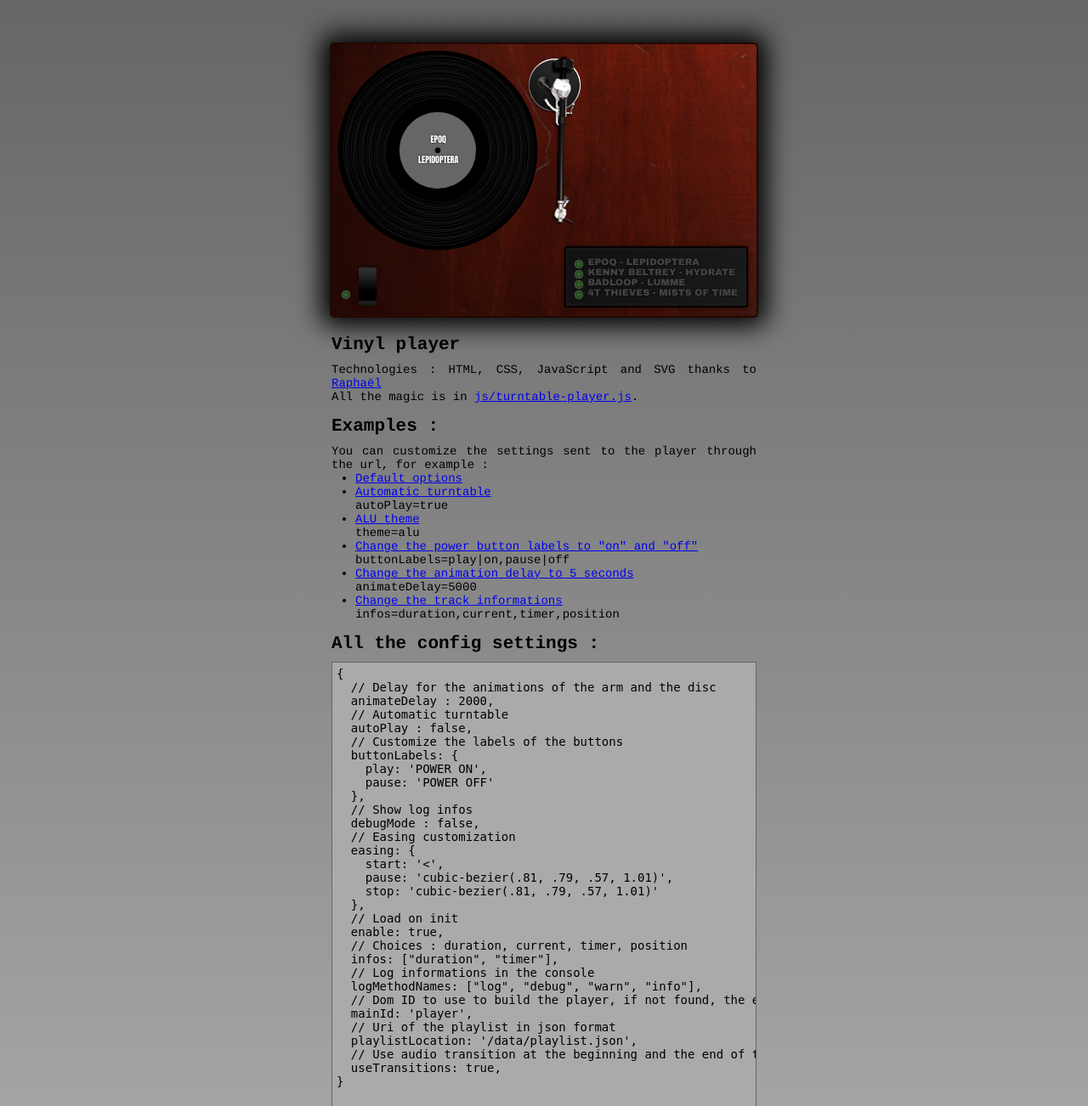
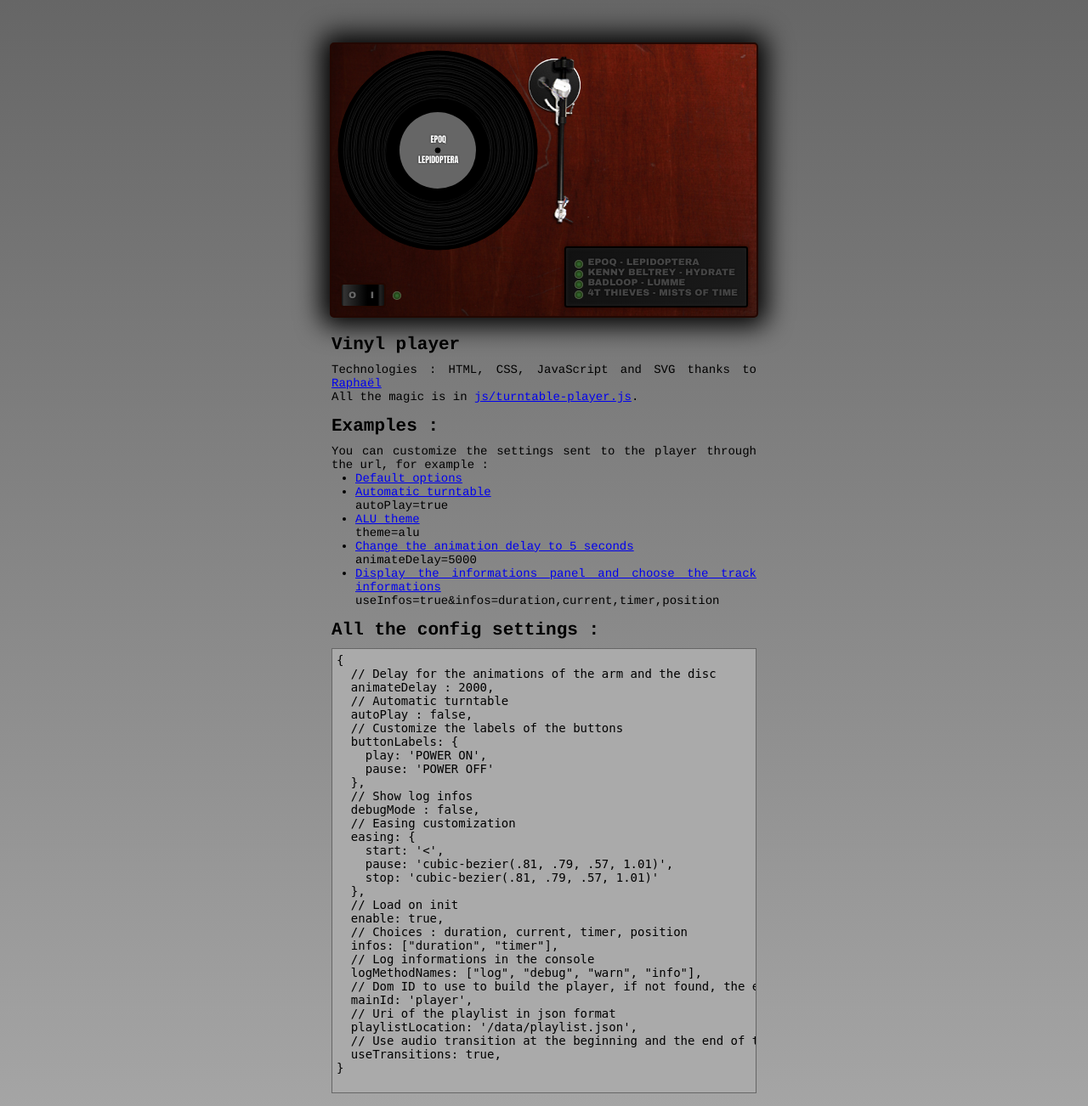
Before and after one commit to alexisjanvier/player-vinyle-HTML5, a PHP site: page / in a window 1280 px wide. Shown: the top 1302 px of the page at 85% size. Run offline with PHP 8.4, Linux system fonts and the light colour scheme.

Commit message:
Replaced the power button with HTML radio tags

```diff
--- a/public/css/main.css
+++ b/public/css/main.css
@@ -75,19 +75,22 @@ article footer {
 	cursor: pointer;
 	outline: 0;
 }
+
+/* REMOTE PANEL */
 #player.default .remote {
 	bottom: 10px;
 	left: 10px;
-	padding-left: 20px;
+	padding-right: 20px;
 	position: absolute;
 }
-#player.default .remote button {
+/** REMOTE PANEL / POWER BUTTON **/
+#player.default .remote .powerButton {
 	background-color: #000;
-	background-image: -webkit-linear-gradient(top, #111, #333 5%, #000 60%, #000 85%, #222 90%, #101010);
-	background-image: -moz-linear-gradient(top, #111, #333 5%, #000 60%, #000 85%, #222 90%, #101010);
-	background-image: -ms-linear-gradient(top, #111, #333 5%, #000 60%, #000 85%, #222 90%, #101010);
-	background-image: -o-linear-gradient(top, #111, #333 5%, #000 60%, #000 85%, #222 90%, #101010);
-	background-image: linear-gradient(top, #111, #333 5%, #000 60%, #000 85%, #222 90%, #101010);
+	background-image: -webkit-linear-gradient(left, #111, #333 5%, #000 60%, #000 85%, #222 90%, #101010);
+	background-image: -moz-linear-gradient(left, #111, #333 5%, #000 60%, #000 85%, #222 90%, #101010);
+	background-image: -ms-linear-gradient(left, #111, #333 5%, #000 60%, #000 85%, #222 90%, #101010);
+	background-image: -o-linear-gradient(left, #111, #333 5%, #000 60%, #000 85%, #222 90%, #101010);
+	background-image: linear-gradient(left, #111, #333 5%, #000 60%, #000 85%, #222 90%, #101010);
 	border: 2px solid;
 	color: #666;
 	-webkit-border-radius: 4px;
@@ -96,18 +99,20 @@ article footer {
 	-o-border-radius: 4px;
 	border-radius: 4px;
 	display: block;
-	height: 50px;
+	height: 25px;
+	line-height: 25px;
+	position: relative;
 	text-align: center;
-	width: 25px;
+	width: 50px;
 }
-#player.default .remote button.active {
-	background-image: -webkit-linear-gradient(bottom, #111, #333 5%, #000 60%, #000 85%, #222 90%, #101010);
-	background-image: -moz-linear-gradient(bottom, #111, #333 5%, #000 60%, #000 85%, #222 90%, #101010);
-	background-image: -ms-linear-gradient(bottom, #111, #333 5%, #000 60%, #000 85%, #222 90%, #101010);
-	background-image: -o-linear-gradient(bottom, #111, #333 5%, #000 60%, #000 85%, #222 90%, #101010);
-	background-image: linear-gradient(bottom, #111, #333 5%, #000 60%, #000 85%, #222 90%, #101010s);
+#player.default .remote .powerButton.active {
+	background-image: -webkit-linear-gradient(right, #111, #333 5%, #000 60%, #000 85%, #222 90%, #101010);
+	background-image: -moz-linear-gradient(right, #111, #333 5%, #000 60%, #000 85%, #222 90%, #101010);
+	background-image: -ms-linear-gradient(right, #111, #333 5%, #000 60%, #000 85%, #222 90%, #101010);
+	background-image: -o-linear-gradient(right, #111, #333 5%, #000 60%, #000 85%, #222 90%, #101010);
+	background-image: linear-gradient(right, #111, #333 5%, #000 60%, #000 85%, #222 90%, #101010s);
 }
-#player.default .remote button:before {
+#player.default .remote .powerButton:before {
 	background: -webkit-radial-gradient(#347235, #254117 51%, #ccc);
 	background: -moz-radial-gradient(#347235, #254117 51%, #ccc);
 	background: -ms-radial-gradient(#347235, #254117 51%, #ccc);
@@ -116,12 +121,12 @@ article footer {
 	border-radius: 5px;
 	content: " ";
 	height: 10px;
-	left: -20px;
+	right: -20px;
 	position: absolute;
-	bottom: 8px;
+	top: 8px;
 	width: 10px;
 }
-#player.default .remote button.active:before {
+#player.default .remote .powerButton.active:before {
 	background: -webkit-radial-gradient(green, #4AA02C 51%, #ccc);
 	background: -moz-radial-gradient(green, #4AA02C 51%, #ccc);
 	background: -ms-radial-gradient(green, #4AA02C 51%, #ccc);
@@ -133,6 +138,35 @@ article footer {
 	-o-box-shadow: 0 0 5px green;
 	box-shadow: 0 0 5px green;
 }
+#player.default .remote .powerButton input[type=radio] {
+	display: none;
+}
+#player.default .remote .powerButton label {
+	bottom: 0;
+	position: absolute;
+	top: 0;
+}
+#player.default .remote .powerButton label[for=power-off] {
+	left: 0;
+	padding-left: 8px;
+	padding-right: 10px;
+}
+#player.default .remote .powerButton label[for=power-on] {
+	cursor: pointer;
+	right: 0;
+	padding-left: 10px;
+	padding-right: 12px;
+}
+#player.default .remote .powerButton.active label[for=power-off] {
+	cursor: pointer;
+	padding-left: 10px;
+}
+#player.default .remote .powerButton.active label[for=power-on] {
+	cursor: default;
+	padding-right: 10px;
+}
+
+/* OTHER PANELS */
 #player.default .infos,
 #player.default .playlist {
 	background-color: #111;
@@ -209,7 +243,7 @@ article footer {
 	background: #230700 url(../img/default/bg-wood.png) top right;
 	border-color: #230700;
 }
-#player.default.wood .remote button {
+#player.default.wood .remote .powerButton {
 	border-color: #230700;
 }
 #player.default.wood .playlist,
@@ -226,7 +260,7 @@ article footer {
 	background: #727272 url(../img/default/bg-alu.png) top right;
 	border-color: #727272;
 }
-#player.default.alu .remote button {
+#player.default.alu .remote .powerButton {
 	border-color: #727272;
 }
 #player.default.alu .playlist,
--- a/public/index.php
+++ b/public/index.php
@@ -15,7 +15,7 @@ $keys_string = array(
 	'mainId', 'playlistLocation', 'theme'
 );
 $keys_boolean = array(
-	'enable', 'debugMode', 'autoPlay', 'useTransitions'
+	'enable', 'debugMode', 'autoPlay', 'useTransitions', 'useInfos'
 );
 $keys_int = array(
 	'animateDelay'
@@ -67,12 +67,10 @@ foreach ($keys as $key)
 				<br />autoPlay=true</li>
 			<li><a href="index.php?theme=alu">ALU theme<a>
 				<br />theme=alu</li>
-			<li><a href="index.php?buttonLabels=play|on,pause|off">Change the power button labels to "on" and "off"<a>
-				<br />buttonLabels=play|on,pause|off</li>
 			<li><a href="index.php?animateDelay=5000">Change the animation delay to 5 seconds<a>
 				<br />animateDelay=5000</li>
-			<li><a href="index.php?infos=duration,current,timer,position">Change the track informations<a>
-				<br />infos=duration,current,timer,position</li>
+			<li><a href="index.php?useInfos=true&infos=duration,current,timer,position">Display the informations panel and choose the track informations<a>
+				<br />useInfos=true&infos=duration,current,timer,position</li>
 		</ul>
 		<h2>All the config settings :</h2>
 		<pre>
--- a/public/js/turntable-player.js
+++ b/public/js/turntable-player.js
@@ -11,8 +11,8 @@ turntablePlayerEngine.prototype = {
 		autoPlay : false, // Automatic turntable
 		autoStop: 60000, // Time in ms when the turntable auto-shutdowns when it turns with no track in manual mode
 		buttonLabels: { // Customize the labels of the buttons
-			play: 'POWER',
-			pause: 'POWER'
+			powerON: 'I',
+			powerOFF: 'O'
 		},
 		easing: { // Easing customization
 			start: '<',
@@ -26,8 +26,7 @@ turntablePlayerEngine.prototype = {
 		infos: ["duration", "timer"], // Choices : duration, current, timer, position
 		logMethodNames: ["log", "debug", "warn", "info"], // Log informations in the console
 		theme: 'wood', // The name of the theme
-		useInfos: true, // Use the informations panel
-		usePowerButtonLabel: false, // Use the label for the power button
+		useInfos: false, // Use the informations panel
 		useTransitions: true, // Use the audio transitions
 
 		themes : { // The list of the available themes with their settings
@@ -204,12 +203,12 @@ turntablePlayerEngine.prototype = {
 	_discTitle: null,
 	_player: null,
 	_playlist: null,
-	_playPause: null,
 	_playlistIndex: 0,
 	_transitionID: null,
 	_wrapper: null,
 
-	_buttons: {},
+	_powerButtons: {},
+	_playlistButtons: {},
 	_infos: {},
 	_playerTransition: {},
 
@@ -584,9 +583,7 @@ turntablePlayerEngine.prototype = {
 	 * Init the track informations
 	 */
 	initInfos : function () {
-		if (this.options.themes[this.options.theme].useInfos
-			&& this.options.infos.length && !this._infosInit
-		) {
+		if (this.options.useInfos && this.options.infos.length && !this._infosInit) {
 			var
 				infos = document.createElementNS('http://www.w3.org/1999/xhtml', 'div'),
 				a = {
@@ -621,27 +618,52 @@ turntablePlayerEngine.prototype = {
 	 * Init the remote control
 	 */
 	initRemote : function () {
-		if (!this._playPause) {
+		if (!this._powerButtons.inputON) {
 			var
 				self = this,
 				remote = document.createElementNS('http://www.w3.org/1999/xhtml', 'div'),
-				button = document.createElementNS('http://www.w3.org/1999/xhtml', 'button')
+				button = document.createElementNS('http://www.w3.org/1999/xhtml', 'div'),
+				inputON = document.createElementNS('http://www.w3.org/1999/xhtml', 'input'),
+				labelON = document.createElementNS('http://www.w3.org/1999/xhtml', 'label'),
+				inputOFF = document.createElementNS('http://www.w3.org/1999/xhtml', 'input'),
+				labelOFF = document.createElementNS('http://www.w3.org/1999/xhtml', 'label')
 			;
 
 			remote.setAttribute('class', 'remote');
-
-			this.toggleClass(button, 'playPauseButton', 'add');
-			if (this.options.themes[self.options.theme].usePowerButtonLabel)
-				button.innerHTML = this.options.buttonLabels.play;
-			button.data = false;
-			button.addEventListener('click', function (event) {
-				self.playPauseButtonClicked(event);
+			button.id = 'power';
+			this.toggleClass(button, 'powerButton', 'add');
+
+			inputON.id = 'power-on';
+			inputON.name = 'power';
+			inputON.type = 'radio';
+			inputOFF.id = 'power-off';
+			inputOFF.name = 'power';
+			inputOFF.type = 'radio';
+			inputOFF.checked = true;
+
+			labelON.htmlFor = inputON.id;
+			labelON.innerHTML = this.options.buttonLabels.powerON;
+			labelOFF.htmlFor = inputOFF.id;
+			labelOFF.innerHTML = this.options.buttonLabels.powerOFF;
+
+			inputON.addEventListener('click', function (event) {
+				self.powerButtonClicked(event);
 			}, false);
-
+			inputOFF.addEventListener('click', function (event) {
+				self.powerButtonClicked(event);
+			}, false);
+
+			button.appendChild(inputOFF);
+			button.appendChild(labelOFF);
+			button.appendChild(inputON);
+			button.appendChild(labelON);
 			remote.appendChild(button);
 			this._wrapper.appendChild(remote);
 
-			this._playPause = button;
+			this._powerButtons.inputON = inputON;
+			this._powerButtons.labelON = labelON;
+			this._powerButtons.inputOFF = inputOFF;
+			this._powerButtons.labelOFF = labelOFF;
 		}
 	},
 
@@ -672,7 +694,7 @@ turntablePlayerEngine.prototype = {
 					self.playlistButtonClicked(event);
 				}, false);
 
-				this._buttons[i] = button;
+				this._playlistButtons[i] = button;
 			}
 
 			this._playlist = playlist;
@@ -837,11 +859,13 @@ turntablePlayerEngine.prototype = {
 	 */
 	enableRemote : function (s) {
 		var s = s || '-';
-		if (this._playPause)
-			this._playPause.disabled = false;
-		for (var button in this._buttons) {
-			this._buttons[button].disabled = false;
-		}
+
+		for (var button in this._powerButtons)
+			this._powerButtons[button].disabled = false;
+
+		for (var button in this._playlistButtons)
+			this._playlistButtons[button].disabled = false;
+
 		console.info('Remote enabled (' + s + ').');
 	},
 
@@ -851,11 +875,13 @@ turntablePlayerEngine.prototype = {
 	 */
 	disableRemote : function (s) {
 		var s = s || '-';
-		if (this._playPause)
-			this._playPause.disabled = true;
-		for (var button in this._buttons) {
-			this._buttons[button].disabled = true;
-		}
+
+		for (var button in this._powerButtons)
+			this._powerButtons[button].disabled = true;
+
+		for (var button in this._playlistButtons)
+			this._playlistButtons[button].disabled = true;
+
 		console.info('Remote disabled (' + s + ').');
 	},
 
@@ -863,8 +889,8 @@ turntablePlayerEngine.prototype = {
 	 * Reset the remote control by removing the buttons, mostly called on re-init
 	 */
 	resetRemote : function () {
-		for (var button in this._buttons)
-			delete this._buttons[button];
+		for (var button in this._playlistButtons)
+			delete this._playlistButtons[button];
 
 		console.info('Remote reset.');
 	},
@@ -883,9 +909,7 @@ turntablePlayerEngine.prototype = {
 	 * Update the disc informations such as the duration of the track
 	 */
 	updateTrackInfos : function () {
-		if (this.options.themes[this.options.theme].useInfos
-			&& this.options.infos.indexOf('duration') != -1
-		) {
+		if (this.options.useInfos && this.options.infos.indexOf('duration') != -1) {
 			this._infos['duration'].innerHTML = this.formatTime({
 				mins: Math.floor(this._player.duration / 60, 10),
 				secs: Math.floor(this._player.duration % 60 , 10)
@@ -899,7 +923,7 @@ turntablePlayerEngine.prototype = {
 	 * Update the disc informations such as the position of the track
 	 */
 	updateInfos : function () {
-		if (this.options.themes[this.options.theme].useInfos) {
+		if (this.options.useInfos) {
 			var
 				rem = parseInt(this._player.duration - this._player.currentTime, 10),
 				pos = (this._player.currentTime / this._player.duration) * 100,
@@ -1117,11 +1141,9 @@ turntablePlayerEngine.prototype = {
 	switchOnTheButton : function () {
 		this._powerON = true;
 
-		if (this.options.themes[this.options.theme].usePowerButtonLabel)
-			this._playPause.innerHTML = this.options.buttonLabels.pause;
-
-		this.toggleClass(this._playPause, 'active', 'add');
-		this.toggleClass(this._buttons[this._playlistIndex], 'active', 'add');
+		this.toggleClass(this._playlistButtons[this._playlistIndex], 'active', 'add');
+		this.toggleClass(document.getElementById('power'), 'active', 'add');
+		document.getElementById('power-on').checked = true;
 	},
 
 	/**
@@ -1130,11 +1152,9 @@ turntablePlayerEngine.prototype = {
 	switchOffTheButton : function () {
 		this._powerON = false;
 
-		if (this.options.themes[this.options.theme].usePowerButtonLabel)
-			this._playPause.innerHTML = this.options.buttonLabels.play;
-
-		this.toggleClass(this._playPause, 'active', 'remove');
-		this.toggleClass(this._buttons[this._playlistIndex], 'active', 'remove');
+		this.toggleClass(this._playlistButtons[this._playlistIndex], 'active', 'remove');
+		this.toggleClass(document.getElementById('power'), 'active', 'remove');
+		document.getElementById('power-off').checked = true;
 	},
 
 	/**
@@ -1359,11 +1379,11 @@ turntablePlayerEngine.prototype = {
 
 			this.disableRemote('loadTrack');
 
-			for (var button in this._buttons) {
+			for (var button in this._playlistButtons) {
 				if (button == i && this._powerON)
-					this.toggleClass(this._buttons[button], 'active', 'add');
+					this.toggleClass(this._playlistButtons[button], 'active', 'add');
 				else if (button != i)
-					this.toggleClass(this._buttons[button], 'active', 'remove');
+					this.toggleClass(this._playlistButtons[button], 'active', 'remove');
 			}
 
 			console.info('Track #' + i + ' ok.');
@@ -1672,12 +1692,12 @@ turntablePlayerEngine.prototype = {
 	},
 
 	/**
-	 * Event 'click' called on the play/pause button
-	 */
-	playPauseButtonClicked : function (event) {
-		if (this._powerON)
+	 * Event 'click' called on the power button
+	 */
+	powerButtonClicked : function (event) {
+		if (this._powerON && event.target.id == 'power-off')
 			this.powerOFF();
-		else
+		else if (!this._powerON && event.target.id == 'power-on')
 			this.powerON();
 	},
 
```
